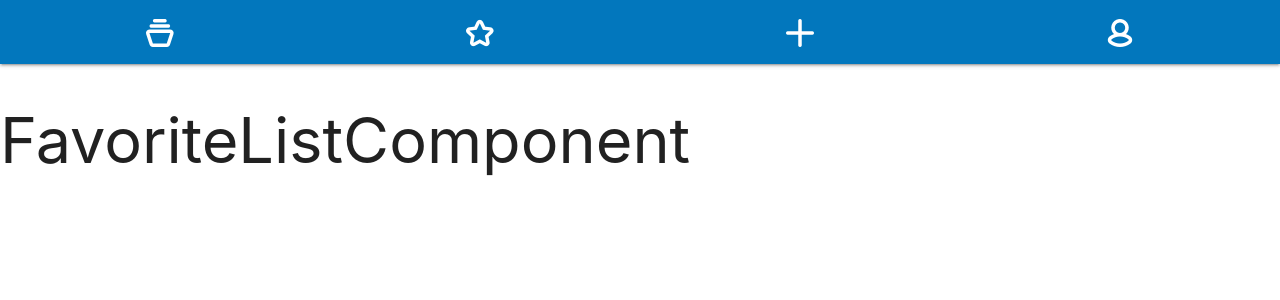
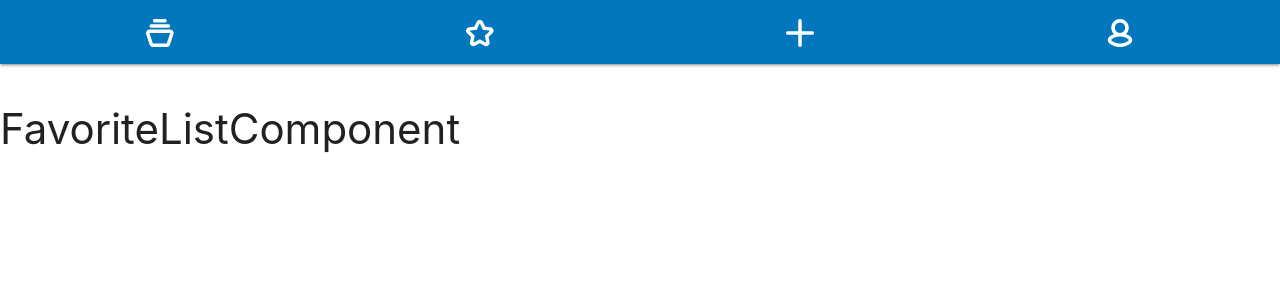
Before and after one commit to iliakg/mycards-client, an Angular app: page /favorites in a window 1280 px wide. Shown: the top 300 px of the page. Built offline with nearby package versions, Linux system fonts and the light colour scheme.

Commit message:
add app layout

```diff
--- a/src/app/app.component.html
+++ /dev/null
@@ -1,2 +0,0 @@
-<app-header></app-header>
-<router-outlet></router-outlet>
--- a/src/app/app.component.ts
+++ b/src/app/app.component.ts
@@ -2,7 +2,7 @@
 
 @Component({
   selector: 'app-root',
-  templateUrl: './app.component.html'
+  template: '<router-outlet></router-outlet>'
 })
 
 export class AppComponent {
--- a/src/app/app.module.ts
+++ b/src/app/app.module.ts
@@ -1,18 +1,32 @@
+import {NgModule} from '@angular/core'
 import {BrowserModule} from '@angular/platform-browser'
-import {NgModule} from '@angular/core'
+import {RouterModule, Routes} from '@angular/router'
 
-import {AppRoutingModule} from './app-routing.module'
+import {AppComponent} from './app.component'
+import {ApplicationLayoutComponent} from './layouts/application-layout/application-layout.component'
+import {NotFoundComponent} from './not-found/not-found.component'
 import {SharedModule} from './shared/shared.module'
-import {AppComponent} from './app.component'
+
+const appRoutes: Routes = [
+  {
+    path: '', component: ApplicationLayoutComponent, children: [
+      {path: 'favorites', loadChildren: () => import('./favorites/favorites.module').then(m => m.FavoritesModule)},
+      {path: 'not-found', component: NotFoundComponent}
+    ]
+  },
+  {path: '**', redirectTo: 'not-found'}
+]
 
 @NgModule({
+  imports: [
+    RouterModule.forRoot(appRoutes),
+    BrowserModule,
+    SharedModule
+  ],
   declarations: [
-    AppComponent
-  ],
-  imports: [
-    BrowserModule,
-    AppRoutingModule,
-    SharedModule
+    AppComponent,
+    ApplicationLayoutComponent,
+    NotFoundComponent
   ],
   providers: [],
   bootstrap: [AppComponent]
--- /dev/null
+++ b/src/app/layouts/application-layout/application-layout.component.html
@@ -0,0 +1,4 @@
+<app-header></app-header>
+<div id="content_wrap">
+  <router-outlet></router-outlet>
+</div>
--- /dev/null
+++ b/src/app/not-found/not-found.component.html
@@ -0,0 +1 @@
+<h1 style="text-align: center; margin: 24px 0;">Page Not Found</h1>
--- a/src/app/shared/components/header/header.component.html
+++ b/src/app/shared/components/header/header.component.html
@@ -31,7 +31,4 @@
     <h4>Modal Header</h4>
     <p>A bunch of text</p>
   </div>
-  <div class="modal-footer">
-    <a href="#!" class="modal-close waves-effect waves-green btn-flat">Agree</a>
-  </div>
 </div>
--- a/src/assets/stylesheets/styles.scss
+++ b/src/assets/stylesheets/styles.scss
@@ -7,6 +7,10 @@
   height: 100%;
   margin: 0;
   padding: 0;
+}
+
+h1 {
+  font-size: 2.8rem;
 }
 
 nav {
@@ -25,5 +29,18 @@
 }
 
 #login_modal {
+  width: 100%;
+  height: 100%;
+  max-height: 100%;
+  top: 0 !important;
+  border-radius: 0;
 
+  .modal-content {
+
+  }
 }
+
+#content_wrap {
+  width: 100%;
+  overflow: hidden;
+}
```
Also changed, not shown: src/app/app-routing.module.ts (deleted, +0 -15 lines), src/app/layouts/application-layout/application-layout.component.ts (added, +11 -0 lines), src/app/not-found/not-found.component.ts (added, +11 -0 lines).
